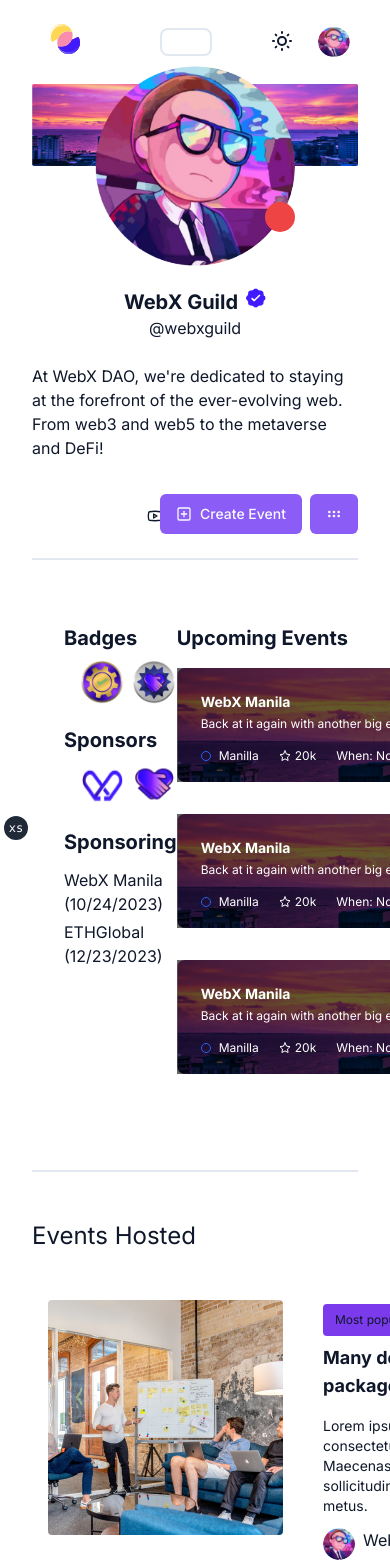
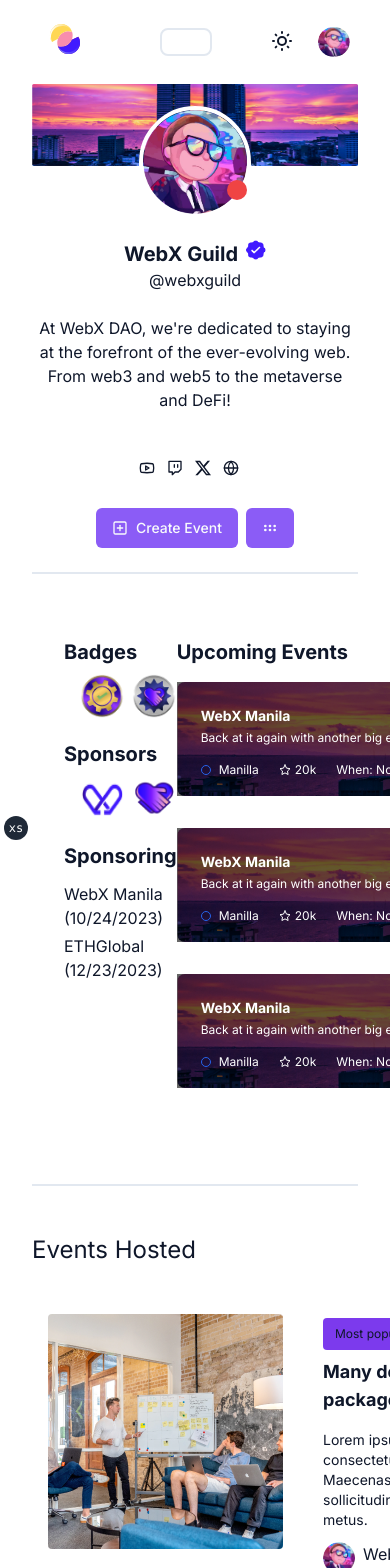
Before and after one commit to Guidlify/guidlify.com, a Next.js app: page /organization in a window 390 px wide. Shown: the top 1568 px of the page. Built offline with nearby package versions, Linux system fonts and the light colour scheme.

Commit message:
feat: divide structure into useful components

```diff
--- a/app/organization/page.tsx
+++ b/app/organization/page.tsx
@@ -1,10 +1,12 @@
 "use client"
 
-import Image from "next/legacy/image"
-
-import { Avatar, AvatarFallback, AvatarImage } from "@/components/ui/avatar"
-import { Button } from "@/components/ui/button"
-import { Icons } from "@/components/icons"
+import AvatarOrganization from "@/components/organization/avatar"
+import BadgeSection from "@/components/organization/badge-section"
+import BannerOrganization from "@/components/organization/banner"
+import BlogPost from "@/components/organization/blog-post"
+import CreateEvent from "@/components/organization/create-event"
+import EventName from "@/components/organization/event-name"
+import ProfileInfo from "@/components/organization/profile-info"
 
 const eventData = [
   {
@@ -102,88 +104,24 @@
   },
 ]
 
-interface BadgeSectionProps {
-  title: string
-  items: { name: string; url: string }[]
-}
-
-const BadgeSection: React.FC<BadgeSectionProps> = ({ title, items }) => (
-  <div>
-    <h1 className="mb-2 text-xl font-bold">{title}</h1>
-    <div className="mb-4 flex space-x-2 pl-4">
-      {items.map((item) => (
-        <div key={item.name}>
-          <Image
-            alt={item.name}
-            src={item.url}
-            width={44}
-            height={44}
-            className="mr-2"
-          />
-        </div>
-      ))}
-    </div>
-  </div>
-)
-
 const OrganizationPage = () => {
   return (
     <div className="container mb-20">
-      <Image
-        alt="banner of organization"
-        src={"/organization/banner.png"}
-        width={1200}
-        height={300}
-        layout="responsive"
-      />
+      <BannerOrganization url="/organization/banner.png" />
       <div className="">
-        <div className="relative mb-4 mt-[-100px] flex items-center justify-center">
-          <div className="relative">
-            <Image
-              alt="pic"
-              src={"/organization/avatar.png"}
-              width={200}
-              height={200}
-              className="rounded-full"
-            />
-            <div className="absolute bottom-10 right-0 h-[30px] w-[30px] rounded-full bg-red-500"></div>
-          </div>
+        <div className="relative mb-4 flex items-center justify-center xs:mt-[-60px] md:mt-[-100px]">
+          <AvatarOrganization url="/organization/banner.png" />
         </div>
         <div className="flex flex-col items-center justify-center">
-          <div className="flex">
-            <div className="text-xl font-bold">WebX Guild</div>
-            <div className="ml-2">
-              <Image
-                alt="virified badge for organization"
-                src={"/organization/verified.png"}
-                width={20}
-                height={20}
-              />
-            </div>
-          </div>
-          @webxguild
-          <p className="max-w-[600px] pt-6">
-            At WebX DAO, we&apos;re dedicated to staying at the forefront of the
-            ever-evolving web. From web3 and web5 to the metaverse and DeFi!
-          </p>
-          <div className="mt-12 flex items-center">
-            {/* <div className="flex"> */}
-            <Icons.youtube className="mr-2 h-4 w-4 shrink-0" />
-            <Icons.twitch className="mr-2 h-4 w-4 shrink-0" />
-            <Icons.X className="mr-2 h-4 w-4 shrink-0" />
-            <Icons.globe className="mr-2 h-4 w-4 shrink-0" />
-            {/* </div> */}
-          </div>
-          <div className="mt-[-30px] flex w-full items-end justify-end">
-            <Button className="bg-violet-500">
-              <Icons.plusSquare className="mr-2 h-4 w-4 shrink-0" />
-              Create Event
-            </Button>
-            <div className="ml-2 flex items-center justify-center">
-              <Button className="bg-violet-500">
-                <Icons.gripHorizontal className="h-4 w-4 shrink-0" />
-              </Button>
-            </div>
+          <ProfileInfo
+            name="WebX Guild"
+            url="/organization/verified.png"
+            username="webxguild"
+            description="At WebX DAO, we're dedicated to staying at the forefront of the
+            ever-evolving web. From web3 and web5 to the metaverse and DeFi!"
+          />
+          <div className="flex w-full items-end xs:mt-8 xs:justify-center md:mt-[-30px] md:justify-end">
+            <CreateEvent />
           </div>
         </div>
         <div className="border-b-1 mt-6 w-full border" />
@@ -204,31 +142,13 @@
             <h1 className="pb-4 text-xl font-bold">Upcoming Events</h1>
             {eventData.map((eventInfo) => (
               <div className="bg-image-container mb-8 h-[114px] w-[800px] rounded-lg p-4 text-white">
-                <div className="absolute inset-0 bg-black opacity-60"></div>
-                <div className="relative z-10 flex justify-between pt-2">
-                  <div className="pl-2 pr-6">
-                    <div className="pb-1 text-sm font-bold">
-                      {eventInfo.title}
-                    </div>
-                    <p className="pb-4 text-xs">{eventInfo.description}</p>
-                  </div>
-                  <div className="mr-4 flex h-10 items-center rounded-lg bg-white px-4 text-sm tracking-wide text-black">
-                    <Icons.star className="mr-2 h-4 w-4" /> Star
-                    <hr className="mx-2 w-[20px] translate-y-[1px] rotate-90 border border-gray-900 opacity-30" />
-                    <Icons.chevronDown className="h-4 w-4" />
-                  </div>
-                </div>
-                <div className="relative z-10 flex space-x-5 pb-1 pl-2 text-xs">
-                  <div className="flex items-center justify-center">
-                    <div className="mr-2 h-[10px] w-[10px] rounded-full border border-blue-600"></div>
-                    {eventInfo.location}
-                  </div>
-                  <div className="flex items-center justify-center">
-                    <Icons.star className="mr-1 h-3 w-3 shrink-0" />
-                    {eventInfo.starCount}
-                  </div>
-                  <div className="">When: {eventInfo.date}</div>
-                </div>
+                <EventName
+                  title={eventInfo.title}
+                  description={eventInfo.description}
+                  location={eventInfo.location}
+                  starCount={eventInfo.starCount}
+                  date={eventInfo.date}
+                />
               </div>
             ))}
           </div>
@@ -238,36 +158,14 @@
           <h1 className="mt-12 text-2xl">Events Hosted</h1>
           <div className="mt-8 flex justify-evenly space-x-5">
             {eventHostedData.map((event, index) => (
-              <div className="flex">
-                <div className="ml-4 mr-10 mt-4 w-[235px]">
-                  <Image
-                    alt="event hosted"
-                    src={event.imageSrc}
-                    width={300}
-                    height={300}
-                    className="rounded-sm"
-                  />
-                </div>
-                <div className="flex w-[236px] flex-col space-y-1 pt-5">
-                  <div className="mb-1 w-24 rounded-sm bg-violet-600 p-2 pl-3 text-xs">
-                    {event.tag}
-                  </div>
-                  <div className="line-clamp-2 pb-3 text-lg font-bold">
-                    {event.title}
-                  </div>
-                  <p className=" pb-2 text-sm">{event.description}</p>
-                  <div className="flex">
-                    <Avatar className="mr-2 h-8 w-8">
-                      <AvatarImage
-                        src={"" || `${event.avatarSrc}`}
-                        alt="avatar image"
-                      />
-                      <AvatarFallback>{"GL"}</AvatarFallback>
-                    </Avatar>
-                    {event.organizationName}
-                  </div>
-                </div>
-              </div>
+              <BlogPost
+                imageSrc={event.imageSrc}
+                tag={event.tag}
+                title={event.title}
+                description={event.description}
+                avatarSrc={event.avatarSrc}
+                orgName={event.organizationName}
+              />
             ))}
           </div>
         </div>
--- /dev/null
+++ b/components/organization/avatar.tsx
@@ -0,0 +1,18 @@
+import Image from "next/legacy/image"
+
+const AvatarOrganization: React.FC<{ url: string }> = ({ url }) => {
+  return (
+    <div className="boder-2 relative rounded-full border-[4px] border-white dark:border-black xs:w-28 md:w-48">
+      <Image
+        alt="pic"
+        src={"/organization/avatar.png"}
+        width={200}
+        height={200}
+        className=" rounded-full"
+      />
+      <div className="absolute rounded-full bg-red-500 xs:bottom-5 xs:right-0 xs:h-[20px] xs:w-[20px] md:bottom-10 md:right-0 md:h-[30px] md:w-[30px]"></div>
+    </div>
+  )
+}
+
+export default AvatarOrganization
--- /dev/null
+++ b/components/organization/badge-section.tsx
@@ -0,0 +1,27 @@
+import Image from "next/legacy/image"
+
+interface BadgeSectionProps {
+  title: string
+  items: { name: string; url: string }[]
+}
+
+const BadgeSection: React.FC<BadgeSectionProps> = ({ title, items }) => (
+  <div>
+    <h1 className="mb-2 text-xl font-bold">{title}</h1>
+    <div className="mb-4 flex space-x-2 pl-4">
+      {items.map((item) => (
+        <div key={item.name}>
+          <Image
+            alt={item.name}
+            src={item.url}
+            width={44}
+            height={44}
+            className="mr-2"
+          />
+        </div>
+      ))}
+    </div>
+  </div>
+)
+
+export default BadgeSection
--- /dev/null
+++ b/components/organization/banner.tsx
@@ -0,0 +1,17 @@
+import Image from "next/legacy/image"
+
+const BannerOrganization: React.FC<{ url: string }> = ({ url }) => {
+  return (
+    <>
+      <Image
+        alt="banner of organization"
+        src={`${url}`}
+        width={1200}
+        height={300}
+        layout="responsive"
+      />
+    </>
+  )
+}
+
+export default BannerOrganization
--- /dev/null
+++ b/components/organization/blog-post.tsx
@@ -0,0 +1,51 @@
+import Image from "next/legacy/image"
+
+import { Avatar, AvatarFallback, AvatarImage } from "@/components/ui/avatar"
+
+interface BlogPostProps {
+  imageSrc: string
+  tag: string
+  title: string
+  description: string
+  avatarSrc: string
+  orgName: string
+}
+
+const BlogPost: React.FC<BlogPostProps> = ({
+  imageSrc,
+  tag,
+  title,
+  description,
+  avatarSrc,
+  orgName,
+}) => {
+  return (
+    <div className="flex">
+      <div className="ml-4 mr-10 mt-4 w-[235px]">
+        <Image
+          alt="event hosted"
+          src={`${imageSrc}`}
+          width={300}
+          height={300}
+          className="rounded-sm"
+        />
+      </div>
+      <div className="flex w-[236px] flex-col space-y-1 pt-5">
+        <div className="mb-1 w-24 rounded-sm bg-violet-600 p-2 pl-3 text-xs">
+          {tag}
+        </div>
+        <div className="line-clamp-2 pb-3 text-lg font-bold">{title}</div>
+        <p className="pb-2 text-sm">{description}</p>
+        <div className="flex">
+          <Avatar className="mr-2 h-8 w-8">
+            <AvatarImage src={"" || `${avatarSrc}`} alt="avatar image" />
+            <AvatarFallback>{"GL"}</AvatarFallback>
+          </Avatar>
+          {orgName}
+        </div>
+      </div>
+    </div>
+  )
+}
+
+export default BlogPost
--- /dev/null
+++ b/components/organization/create-event.tsx
@@ -0,0 +1,20 @@
+import { Button } from "@/components/ui/button"
+import { Icons } from "@/components/icons"
+
+const CreateEvent = () => {
+  return (
+    <>
+      <Button className="bg-violet-500">
+        <Icons.plusSquare className="mr-2 h-4 w-4 shrink-0" />
+        Create Event
+      </Button>
+      <div className="ml-2 flex items-center justify-center">
+        <Button className="bg-violet-500">
+          <Icons.gripHorizontal className="h-4 w-4 shrink-0" />
+        </Button>
+      </div>
+    </>
+  )
+}
+
+export default CreateEvent
--- /dev/null
+++ b/components/organization/event-name.tsx
@@ -0,0 +1,47 @@
+import { Icons } from "@/components/icons"
+
+interface EventNameProps {
+  title: string
+  description: string
+  location: string
+  starCount: string
+  date: string
+}
+
+const EventName: React.FC<EventNameProps> = ({
+  title,
+  description,
+  location,
+  starCount,
+  date,
+}) => {
+  return (
+    <div>
+      <div className="absolute inset-0 bg-black opacity-60"></div>
+      <div className="relative z-10 flex justify-between pt-2">
+        <div className="pl-2 pr-6">
+          <div className="pb-1 text-sm font-bold">{title}</div>
+          <p className="pb-4 text-xs">{description}</p>
+        </div>
+        <div className="mr-4 flex h-10 items-center rounded-lg bg-white px-4 text-sm tracking-wide text-black">
+          <Icons.star className="mr-2 h-4 w-4" /> Star
+          <hr className="mx-2 w-[20px] translate-y-[1px] rotate-90 border border-gray-900 opacity-30" />
+          <Icons.chevronDown className="h-4 w-4" />
+        </div>
+      </div>
+      <div className="relative z-10 flex space-x-5 pb-1 pl-2 text-xs">
+        <div className="flex items-center justify-center">
+          <div className="mr-2 h-[10px] w-[10px] rounded-full border border-blue-600"></div>
+          {location}
+        </div>
+        <div className="flex items-center justify-center">
+          <Icons.star className="mr-1 h-3 w-3 shrink-0" />
+          {starCount}
+        </div>
+        <div className="">When: {date}</div>
+      </div>
+    </div>
+  )
+}
+
+export default EventName
--- /dev/null
+++ b/components/organization/profile-info.tsx
@@ -0,0 +1,43 @@
+import Image from "next/legacy/image"
+
+import { Icons } from "@/components/icons"
+
+interface ProfileInfoProps {
+  name: string
+  url: string
+  username: string
+  description: string
+}
+
+const ProfileInfo: React.FC<ProfileInfoProps> = ({
+  name,
+  url,
+  username,
+  description,
+}) => {
+  return (
+    <>
+      <div className="flex">
+        <div className="text-xl font-bold">{name}</div>
+        <div className="ml-2">
+          <Image
+            alt="verified badge for organization"
+            src={`${url}`}
+            width={20}
+            height={20}
+          />
+        </div>
+      </div>
+      {`@${username}`}
+      <p className="max-w-[600px] pt-6 text-center">{description}</p>
+      <div className="mt-12 flex items-center">
+        <Icons.youtube className="mr-3 h-4 w-4 shrink-0" />
+        <Icons.twitch className="mr-3 h-4 w-4 shrink-0" />
+        <Icons.X className="mr-3 h-4 w-4 shrink-0" />
+        <Icons.globe className="mr-3 h-4 w-4 shrink-0" />
+      </div>
+    </>
+  )
+}
+
+export default ProfileInfo
```
Also changed, not shown: app/layout.tsx (+15 -7 lines).
